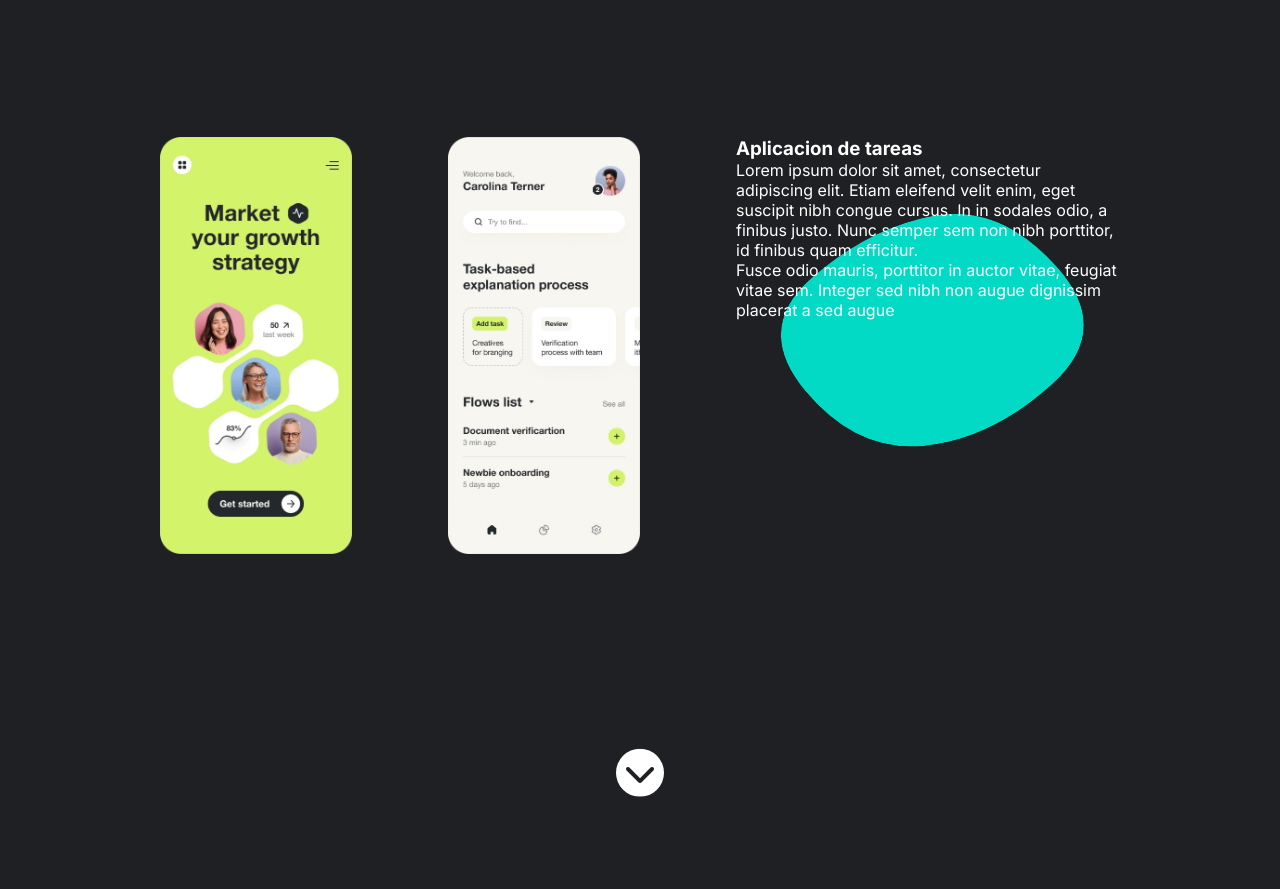
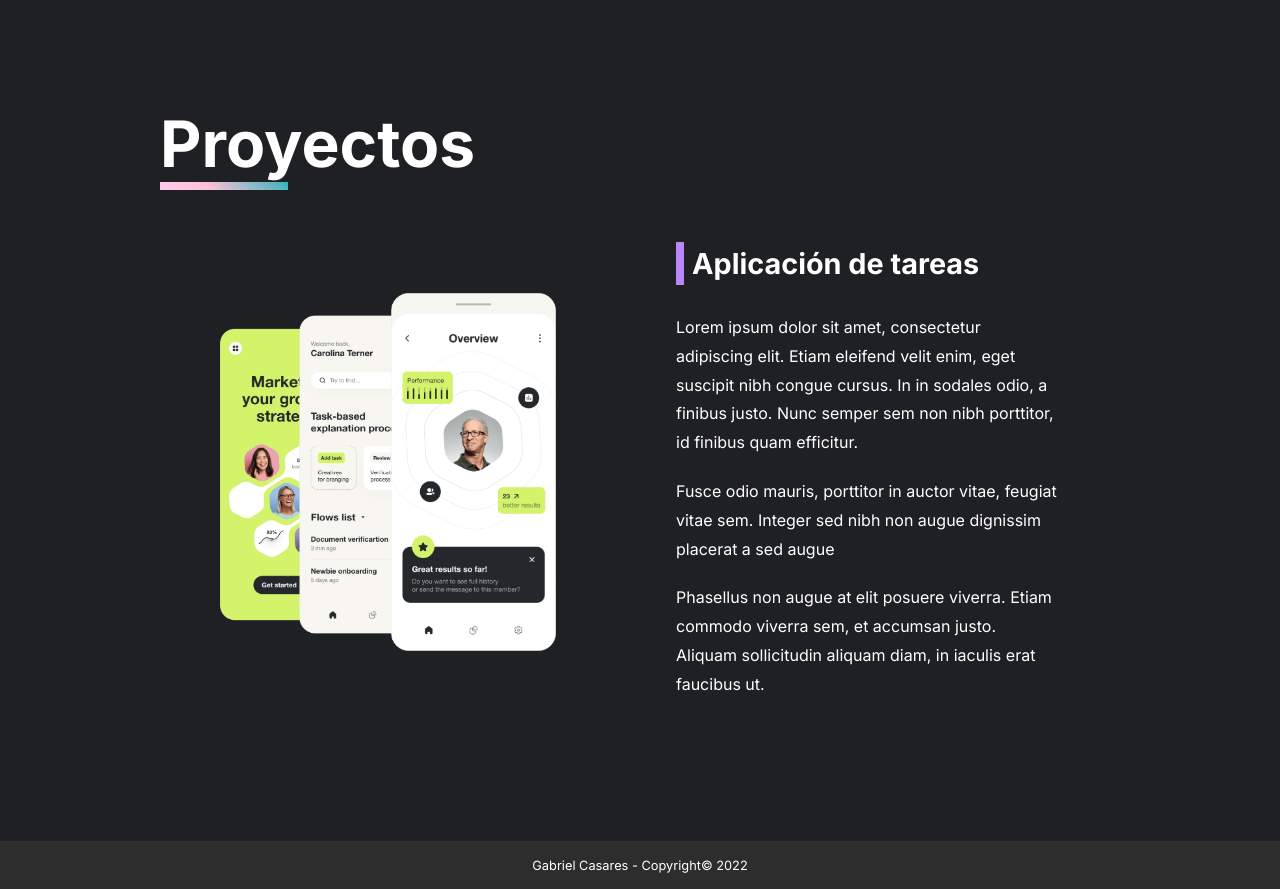
Before and after one commit to GabiC15/portfolio, a plain HTML site: page index.html in a window 1280 px wide. Shown: the part 1559-2448 px from the top of the page. Before the commit the page ends 2400 px from the top, so only its background shows below. Drawn offline with Linux system fonts and the light colour scheme.

Commit message:
feat: add projects section

```diff
--- a/index.html
+++ b/index.html
@@ -19,9 +19,14 @@
     <link rel="stylesheet" href="styles.css" />
   </head>
   <body>
-    <nav></nav>
+    <nav class="navbar">
+      <img src="/assets/logo.png" alt="Logo" />
+      <a href="#presentation-section">Home</a>
+      <a href="#skills-section">Skills</a>
+      <a href="#projects-section">Proyectos</a>
+    </nav>
 
-    <section class="presentation-section container">
+    <section id="presentation-section" class="presentation-section container">
       <div class="presentation-title-wrapper">
         <h3>Mi nombre es</h3>
         <h1>Gabriel Casares</h1>
@@ -33,7 +38,7 @@
     </section>
 
     <section id="skills-section" class="skills-section container">
-      <h2>Skills tecnológicos</h2>
+      <h2>Skills</h2>
 
       <p>
         Cuento con conocimientos en una gran cantidad de tecnologías de
@@ -81,28 +86,35 @@
     </section>
 
     <section id="projects-section" class="projects-section container">
+      <h2>Proyectos</h2>
+
       <div class="projects-row">
-        <img src="/assets/screenshot-1.png" alt="Screenshot 1" />
-        <img src="/assets/screenshot-2.png" alt="Screenshot 2" />
+        <img src="/assets/screenshot.png" alt="Screenshot 1" />
 
         <div class="info-project-column">
-          <h3>Aplicacion de tareas</h3>
+          <h3>Aplicación de tareas</h3>
           <p>
             Lorem ipsum dolor sit amet, consectetur adipiscing elit. Etiam
             eleifend velit enim, eget suscipit nibh congue cursus. In in sodales
             odio, a finibus justo. Nunc semper sem non nibh porttitor, id
             finibus quam efficitur.
           </p>
+          <br />
           <p>
             Fusce odio mauris, porttitor in auctor vitae, feugiat vitae sem.
             Integer sed nibh non augue dignissim placerat a sed augue
           </p>
+          <br />
+          <p>
+            Phasellus non augue at elit posuere viverra. Etiam commodo viverra
+            sem, et accumsan justo. Aliquam sollicitudin aliquam diam, in
+            iaculis erat faucibus ut.
+          </p>
         </div>
       </div>
-
-      <a class="down-button" href="#skills-section">
-        <i class="fa-solid fa-chevron-down"></i>
-      </a>
     </section>
+    <footer>
+      <p>Gabriel Casares - Copyright© 2022</p>
+    </footer>
   </body>
 </html>
--- a/styles.css
+++ b/styles.css
@@ -44,14 +44,41 @@ body {
 }
 
 .container {
-  height: 100vh;
+  min-height: 100vh;
   padding: 6rem 10rem 0 10rem;
+}
+
+.navbar {
+  height: 15vh;
+  padding: 2rem 10rem;
+  display: flex;
+  justify-content: flex-end;
+  align-items: center;
+  gap: 3rem;
+}
+
+.navbar img {
+  width: 3rem;
+  margin-right: auto;
+}
+
+.navbar a {
+  text-decoration: none;
+  color: var(--text-color);
+
+  transition: color 250ms ease;
+}
+
+.navbar a:hover {
+  color: var(--tertiary-color);
 }
 
 .presentation-section {
   display: flex;
   flex-direction: column;
   justify-content: space-between;
+
+  min-height: 85vh !important;
 }
 
 .presentation-section .presentation-title-wrapper h3 {
@@ -179,7 +206,7 @@ body {
   display: block;
   position: absolute;
   height: 0.5rem;
-  width: 10.5rem;
+  width: 7.5rem;
   bottom: -7px;
   background: linear-gradient(
     45deg,
@@ -232,6 +259,7 @@ body {
     var(--primary-color),
     var(--secondary-color)
   );
+  mask: linear-gradient(#fff 0 0) content-box, linear-gradient(#fff 0 0);
   -webkit-mask: linear-gradient(#fff 0 0) content-box, linear-gradient(#fff 0 0);
   -webkit-mask-composite: xor;
   mask-composite: exclude;
@@ -257,26 +285,79 @@ body {
   flex-direction: column;
 }
 
+.projects-section h2 {
+  position: relative;
+  top: -2rem;
+  font-size: 4rem;
+
+  margin-bottom: 2rem;
+}
+
+.projects-section h2::before {
+  content: "";
+  display: block;
+  position: absolute;
+  height: 0.5rem;
+  width: 8rem;
+  bottom: -8px;
+  background: linear-gradient(
+    45deg,
+    var(--primary-color),
+    var(--secondary-color)
+  );
+
+  animation: var(--shine-animation);
+}
+
 .projects-section .projects-row {
   display: flex;
-  /* width: 60%; */
-  justify-content: space-between;
+  flex-direction: row;
+  justify-content: space-around;
 }
 
 .projects-section .projects-row img {
-  width: 20%;
+  width: 35%;
+  object-fit: contain;
+
+  transition: all 1s ease;
+}
+
+.projects-section .projects-row img:hover {
+  transform: scale(1.1);
 }
 
 .projects-row .info-project-column {
+  flex-basis: 40%;
   display: flex;
   flex-direction: column;
-  width: 40%;
-
-  background-image: url("assets/projects-bg.svg");
-  background-repeat: no-repeat;
-  background-size: 100%;
-  /* background-size: 55%;
-  background-position-y: -3rem; */
+  width: 30%;
 }
 
-/* .projects-row .info-project-column  */
+.projects-row .info-project-column h3 {
+  padding-bottom: 2rem;
+  font-size: 1.8rem;
+}
+.projects-row .info-project-column h3::before {
+  content: "";
+  position: relative;
+  inset: 0;
+  padding: 4px;
+  margin-right: 0.5rem;
+  background-color: var(--secondary-color);
+}
+
+.projects-row .info-project-column p {
+  line-height: 1.8;
+}
+
+footer {
+  display: flex;
+  justify-content: center;
+  align-items: center;
+  height: 3rem;
+  background-color: var(--surface-color);
+}
+
+footer p {
+  font-size: 0.8rem;
+}
```
Also changed, not shown: assets/logo.png (added), assets/projects-bg.svg (deleted), assets/screenshot-1.png (deleted), assets/screenshot-2.png (deleted), assets/screenshot-3.png (deleted), assets/screenshot.png (added).
